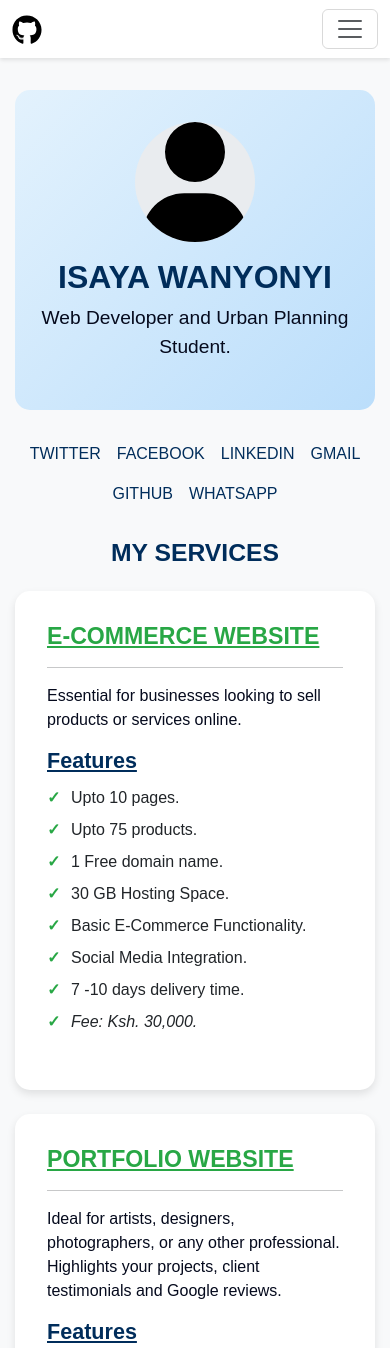
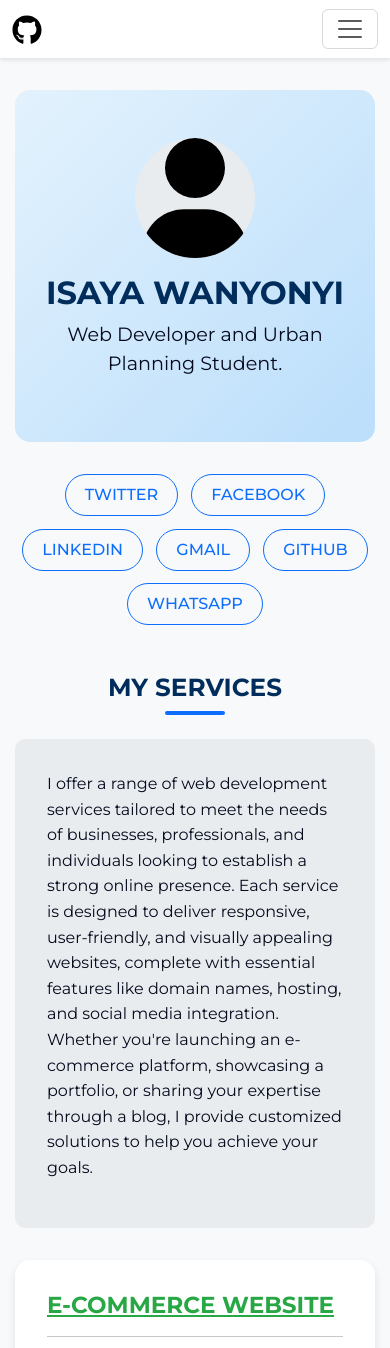
Before and after one commit to Wanyonyi025/Wanyonyi025.github.io, a plain HTML site: page index.html in a window 390 px wide. Shown: the top 1348 px of the page. Drawn offline with nearby package versions, Linux system fonts and the light colour scheme.

Commit message:
Update index.html

```diff
--- a/index.html
+++ b/index.html
@@ -9,6 +9,10 @@
       rel="stylesheet"
       integrity="sha384-QWTKZyjpPEjISv5WaRU9OFeRpok6YctnYmDr5pNlyT2bRjXh0JMhjY6hW+ALEwIH"
       crossorigin="anonymous"
+    />
+    <link
+      href="https://fonts.googleapis.com/css2?family=Montserrat:wght@400;500;700&display=swap"
+      rel="stylesheet"
     />
     <style>
       body {
@@ -45,7 +49,7 @@
 
       .profile {
         text-align: center;
-        padding: 2rem 0;
+        padding: 3rem 1rem;
         background: linear-gradient(135deg, #e3f2fd 0%, #bbdefb 100%);
         border-radius: 15px;
         margin-bottom: 2rem;
@@ -74,26 +78,40 @@
       .socials-page {
         display: flex;
         justify-content: center;
-        gap: 1.5rem;
-        margin: 1rem 0;
+        gap: 1rem;
+        margin: 1.5rem 0;
+        flex-wrap: wrap;
       }
 
-      .socials-page a {
-        color: #002d5b;
+      .socials-page .btn {
         font-weight: 500;
-        text-decoration: none;
-        transition: color 0.3s ease;
+        text-transform: uppercase;
+        padding: 0.5rem 1.2rem;
+        border-radius: 25px;
+        transition: transform 0.2s ease, box-shadow 0.2s ease;
       }
 
-      .socials-page a:hover {
-        color: #0d6efd;
+      .socials-page .btn:hover {
+        transform: translateY(-2px);
+        box-shadow: 0 2px 8px rgba(0, 0, 0, 0.15);
       }
 
       h2 {
         color: #002d5b;
         font-weight: 700;
-        margin: 2rem 0 1.5rem;
+        margin: 3rem 0 1.5rem;
         text-align: center;
+        position: relative;
+      }
+
+      h2::after {
+        content: '';
+        display: block;
+        width: 60px;
+        height: 4px;
+        background-color: #0d6efd;
+        margin: 0.5rem auto;
+        border-radius: 2px;
       }
 
       .card {
@@ -160,14 +178,43 @@
         margin-bottom: 1.5rem;
       }
 
+      .explanation-section {
+        background-color: #e9ecef;
+        padding: 2rem;
+        border-radius: 10px;
+        margin-bottom: 2rem;
+      }
+
+      .explanation-section p {
+        font-size: 1.1rem;
+        color: #050a1d;
+        line-height: 1.6;
+      }
+
+      footer {
+        background-color: #002d5b;
+        color: #ffffff;
+        padding: 2rem 0;
+        margin-top: 3rem;
+      }
+
+      footer a {
+        color: #bbdefb;
+        text-decoration: none;
+        transition: color 0.3s ease;
+      }
+
+      footer a:hover {
+        color: #ffffff;
+      }
+
       @media (max-width: 767.98px) {
         .custom-list {
           columns: 1;
         }
 
         .socials-page {
-          flex-wrap: wrap;
-          gap: 1rem;
+          gap: 0.8rem;
         }
 
         .my-name {
@@ -177,6 +224,10 @@
         .profile-pic {
           height: 120px;
           width: 120px;
+        }
+
+        .explanation-section p {
+          font-size: 1rem;
         }
       }
     </style>
@@ -221,17 +272,22 @@
 
       <section class="socials">
         <div class="socials-page">
-          <a href="https://x.com/planner_issah" target="_blank">TWITTER</a>
-          <a href="/">FACEBOOK</a>
-          <a href="/">LINKEDIN</a>
-          <a href="/">GMAIL</a>
-          <a href="/">GITHUB</a>
-          <a href="https://wa.me/+254706404185" target="_blank">WHATSAPP</a>
+          <a href="https://x.com/planner_issah" target="_blank" class="btn btn-outline-primary">Twitter</a>
+          <a href="/" class="btn btn-outline-primary">Facebook</a>
+          <a href="/" class="btn btn-outline-primary">LinkedIn</a>
+          <a href="/" class="btn btn-outline-primary">Gmail</a>
+          <a href="/" class="btn btn-outline-primary">GitHub</a>
+          <a href="https://wa.me/+254706404185" target="_blank" class="btn btn-outline-primary">WhatsApp</a>
         </div>
       </section>
 
       <section class="services">
         <h2>MY SERVICES</h2>
+        <div class="explanation-section">
+          <p>
+            I offer a range of web development services tailored to meet the needs of businesses, professionals, and individuals looking to establish a strong online presence. Each service is designed to deliver responsive, user-friendly, and visually appealing websites, complete with essential features like domain names, hosting, and social media integration. Whether you're launching an e-commerce platform, showcasing a portfolio, or sharing your expertise through a blog, I provide customized solutions to help you achieve your goals.
+          </p>
+        </div>
         <div class="row">
           <div class="col-md-6">
             <div class="video-like-container">
@@ -357,6 +413,11 @@
 
       <section>
         <h2>WHAT I KNOW</h2>
+        <div class="explanation-section">
+          <p>
+            My skill set combines technical expertise in web development with analytical capabilities in urban planning and data analysis. I leverage modern technologies to build efficient, scalable, and visually appealing websites, while my proficiency in tools like GIS and SPSS allows me to handle complex spatial and statistical data, providing a unique blend of creativity and analytical precision to every project.
+          </p>
+        </div>
         <div class="row">
           <div class="col-md-6">
             <div class="video-like-container">
@@ -399,6 +460,34 @@
       </section>
     </section>
 
+    <footer>
+      <div class="container text-center">
+        <div class="row">
+          <div class="col-md-4 mb-3">
+            <h5>About Me</h5>
+            <p>Isaya Wanyonyi, a passionate web developer and urban planning student dedicated to creating impactful digital solutions.</p>
+          </div>
+          <div class="col-md-4 mb-3">
+            <h5>Quick Links</h5>
+            <ul class="list-unstyled">
+              <li><a href="/">Blogs</a></li>
+              <li><a href="/">Services</a></li>
+              <li><a href="/">Contact</a></li>
+            </ul>
+          </div>
+          <div class="col-md-4 mb-3">
+            <h5>Contact</h5>
+            <p>
+              <a href="https://wa.me/+254706404185" target="_blank">WhatsApp: +254706404185</a><br />
+              <a href="https://x.com/planner_issah" target="_blank">Twitter: @planner_issah</a>
+            </p>
+          </div>
+        </div>
+        <hr class="bg-light" />
+        <p class="mb-0">&copy; 2025 Isaya Wanyonyi. All rights reserved.</p>
+      </div>
+    </footer>
+
     <script src="https://cdn.jsdelivr.net/npm/bootstrap@5.3.3/dist/js/bootstrap.bundle.min.js" integrity="sha384-YvpcrYf0tY3lHB60NNkmXc5s9fDVZLESaAA55NDzOxhy9GkcIdslK1eN7N6jIeHz" crossorigin="anonymous"></script>
   </body>
 </html>
```
